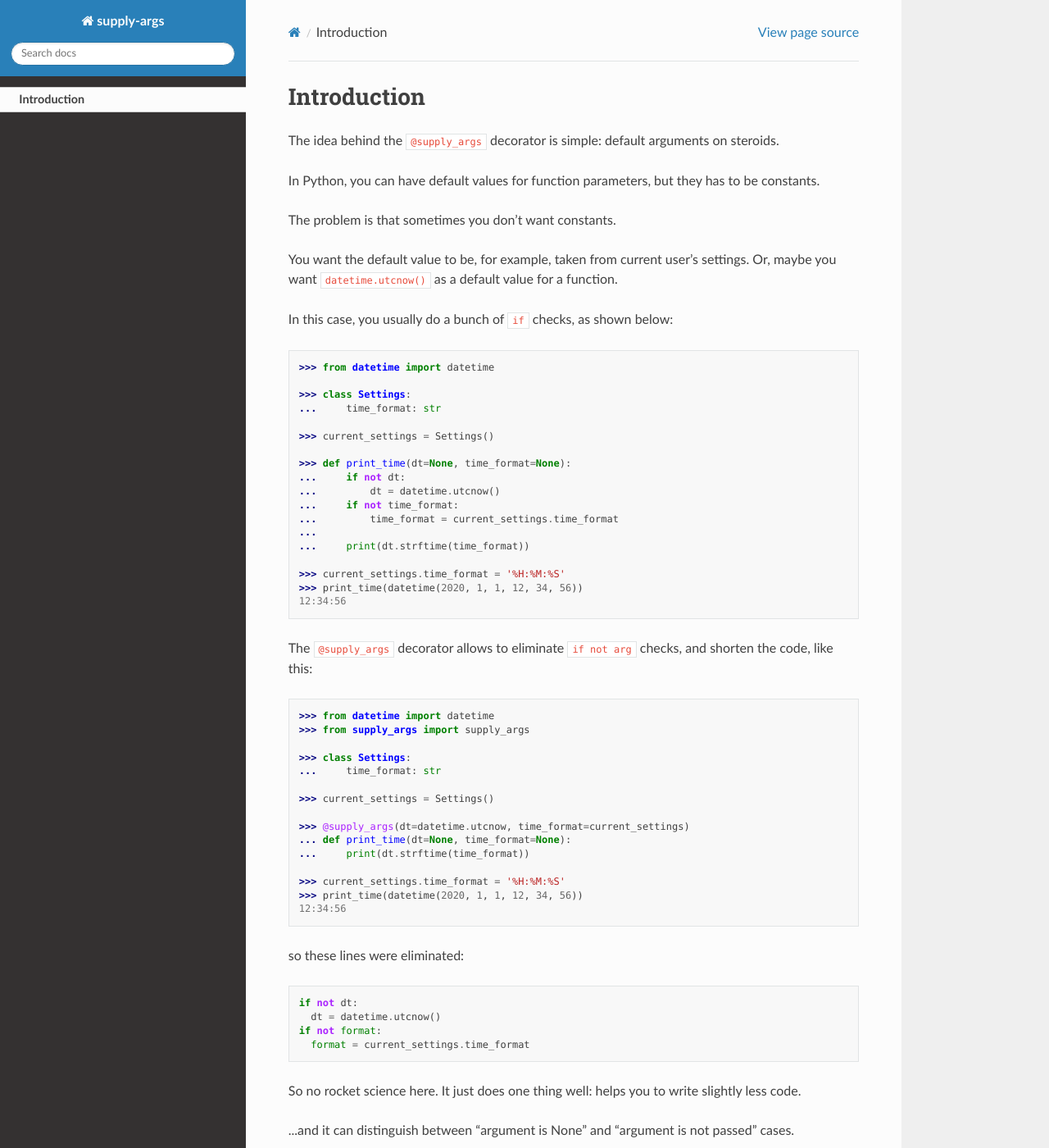
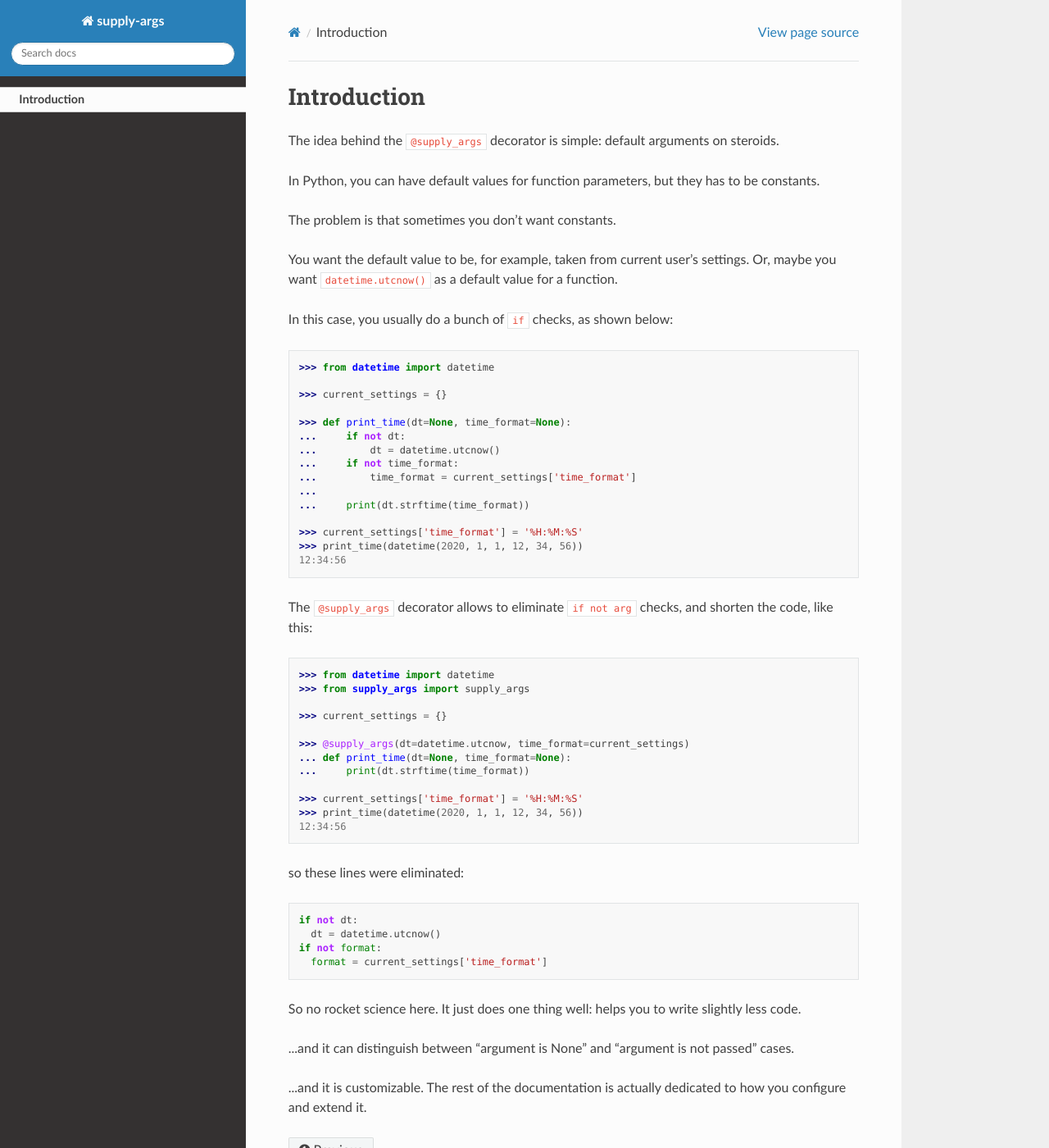
Before and after one commit to vdmit11/supply-args, a Sphinx documentation site: the page built from docs/introduction.rst, in a window 1280 px wide and 1400 px high. Shown: the whole window at 82% size. Built offline with Sphinx 7.4.7 and the Read the Docs theme 2.0.0, drawn with Linux system fonts in a browser that asks for light colours.

Commit message:
allow dict as source of values
That allows to do this:

    settings = {'locale': 'en'}

    @supply_args(setting)
    def foo(locale):
        pass

```diff
--- a/docs/introduction.rst
+++ b/docs/introduction.rst
@@ -16,20 +16,17 @@ In this case, you usually do a bunch of ``if`` checks, as shown below:
 
    >>> from datetime import datetime
 
-   >>> class Settings:
-   ...     time_format: str
-
-   >>> current_settings = Settings()
+   >>> current_settings = {}
 
    >>> def print_time(dt=None, time_format=None):
    ...     if not dt:
    ...         dt = datetime.utcnow()
    ...     if not time_format:
-   ...         time_format = current_settings.time_format
+   ...         time_format = current_settings['time_format']
    ...
    ...     print(dt.strftime(time_format))
 
-   >>> current_settings.time_format = '%H:%M:%S'
+   >>> current_settings['time_format'] = '%H:%M:%S'
    >>> print_time(datetime(2020, 1, 1, 12, 34, 56))
    12:34:56
 
@@ -42,16 +39,13 @@ and shorten the code, like this:
    >>> from datetime import datetime
    >>> from supply_args import supply_args
 
-   >>> class Settings:
-   ...     time_format: str
-
-   >>> current_settings = Settings()
+   >>> current_settings = {}
 
    >>> @supply_args(dt=datetime.utcnow, time_format=current_settings)
    ... def print_time(dt=None, time_format=None):
    ...     print(dt.strftime(time_format))
 
-   >>> current_settings.time_format = '%H:%M:%S'
+   >>> current_settings['time_format'] = '%H:%M:%S'
    >>> print_time(datetime(2020, 1, 1, 12, 34, 56))
    12:34:56
 
@@ -60,7 +54,7 @@ so these lines were eliminated::
    if not dt:
      dt = datetime.utcnow()
    if not format:
-     format = current_settings.time_format
+     format = current_settings['time_format']
 
 So no rocket science here. It just does one thing well: helps you to write slightly less code.
 
```
Also changed, not shown: 1 other file.
